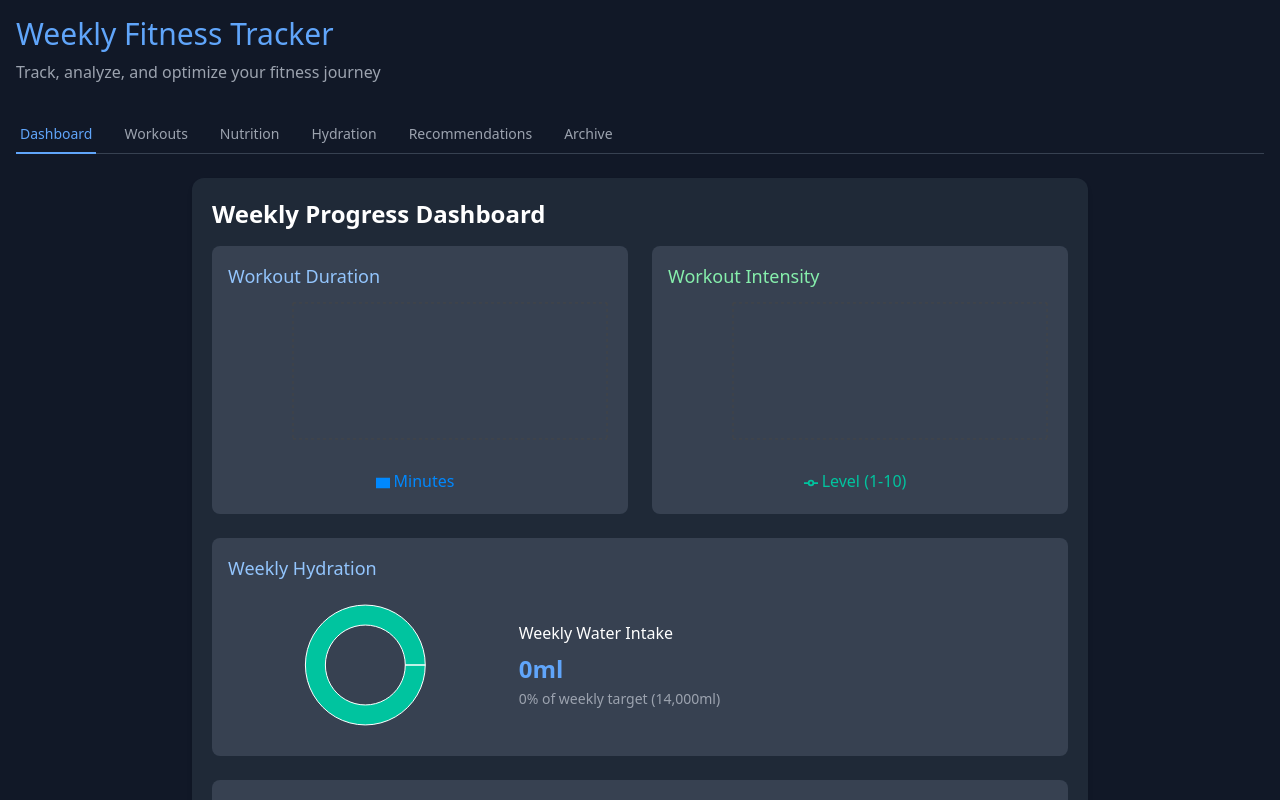
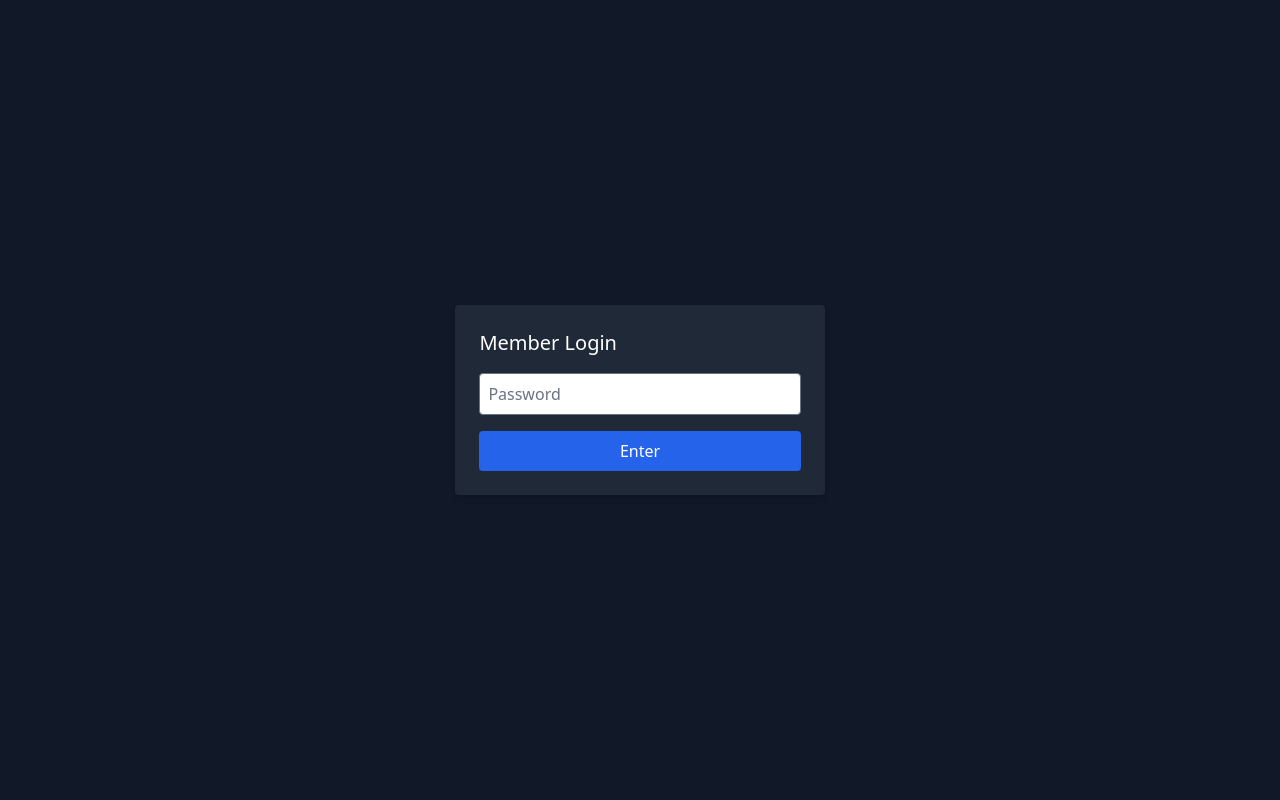
Before and after one commit to ryanoZphoto/workoutwebapp, a React (Create React App) app: page / in a window 1280 px wide. Shown: the top 800 px of the page. Built offline with nearby package versions, Linux system fonts and the light colour scheme.

Commit message:
Add demo authentication gate

```diff
--- /dev/null
+++ b/src/components/AuthGate.jsx
@@ -0,0 +1,48 @@
+import React, { useState, useEffect } from 'react';
+
+/**
+ * Simple authentication gate for demo purposes.
+ * Checks a password stored in REACT_APP_PASSWORD environment variable.
+ * If not set, defaults to 'demo'.
+ */
+export default function AuthGate({ children }) {
+  const stored = localStorage.getItem('authorized');
+  const [authorized, setAuthorized] = useState(stored === 'true');
+  const [password, setPassword] = useState('');
+  const correctPassword = process.env.REACT_APP_PASSWORD || 'demo';
+
+  useEffect(() => {
+    localStorage.setItem('authorized', authorized);
+  }, [authorized]);
+
+  const handleSubmit = (e) => {
+    e.preventDefault();
+    if (password === correctPassword) {
+      setAuthorized(true);
+    } else {
+      alert('Incorrect password');
+    }
+  };
+
+  if (!authorized) {
+    return (
+      <div className="min-h-screen flex items-center justify-center bg-gray-900 text-white p-4">
+        <form onSubmit={handleSubmit} className="bg-gray-800 p-6 rounded shadow-md">
+          <h2 className="text-xl mb-4">Member Login</h2>
+          <input
+            type="password"
+            value={password}
+            onChange={(e) => setPassword(e.target.value)}
+            placeholder="Password"
+            className="p-2 rounded w-full text-black mb-4"
+          />
+          <button type="submit" className="bg-blue-600 hover:bg-blue-700 text-white px-4 py-2 rounded w-full">
+            Enter
+          </button>
+        </form>
+      </div>
+    );
+  }
+
+  return <>{children}</>;
+}
--- a/src/index.js
+++ b/src/index.js
@@ -3,12 +3,15 @@ import ReactDOM from 'react-dom/client';
 import App from './App';
 import './styles.css';
 import { AppProvider } from './context/AppContext';
+import AuthGate from './components/AuthGate';
 
 const root = ReactDOM.createRoot(document.getElementById('root'));
 root.render(
   <React.StrictMode>
     <AppProvider>
-      <App />
+      <AuthGate>
+        <App />
+      </AuthGate>
     </AppProvider>
   </React.StrictMode>
 );
```
Also changed, not shown: 1 other file (tests, documents, lock files or other folders).
